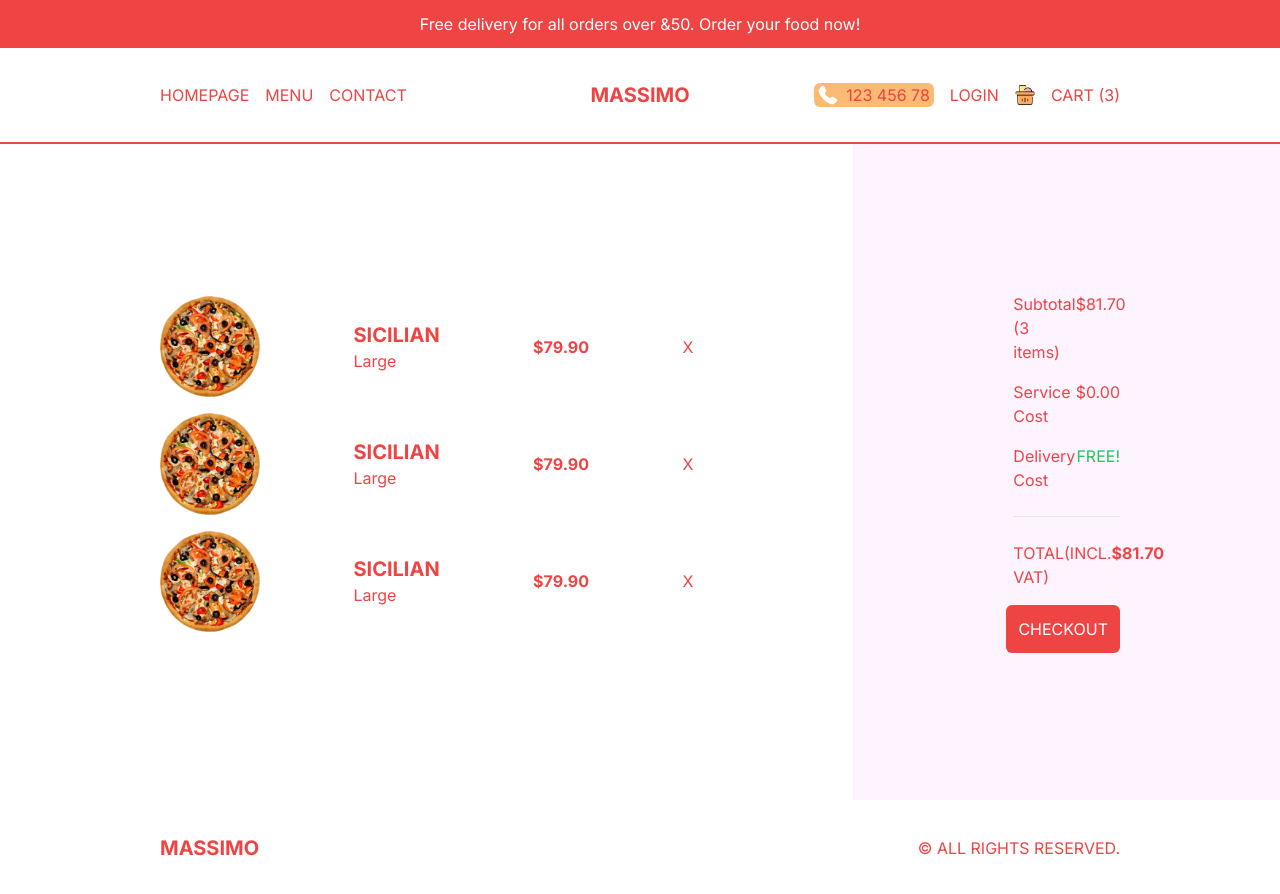
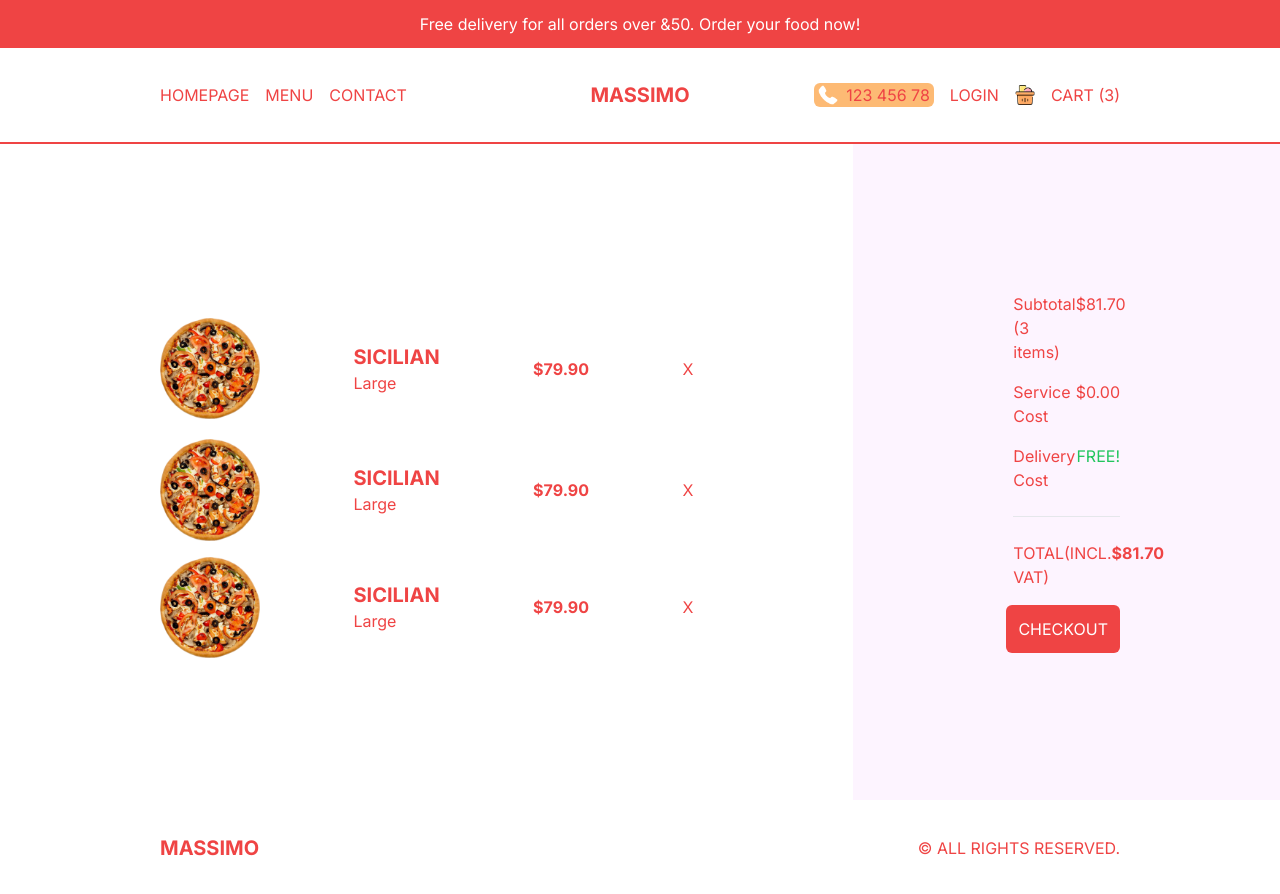
Before and after one commit to ssr0016/Restaurant-Food-Delivery-App-Design, a Next.js app: page /cart in a window 1280 px wide. Built offline with nearby package versions, Linux system fonts and the light colour scheme.

Commit message:
Fixing some bugs in my cart

```diff
--- a/src/app/cart/page.tsx
+++ b/src/app/cart/page.tsx
@@ -5,9 +5,9 @@ const CartPage = () => {
   return (
     <div className="h-[calc(100vh-6rem)] md:h-[calc(100vh-9rem)] flex flex-col text-red-500 lg:flex-row">
       {/* PRODUCTS CONTAINER */}
-      <div className="h-1/2 p-4 flex flex-col justify-center overflow-scroll lg:h-full lg:w-2/3 2xl:w-1/2 lg:px-20 xl:px-40">
+      <div className="h-full p-4 flex flex-col justify-center overflow-scroll lg:h-full lg:w-2/3 2xl:w-1/2 lg:px-20 xl:px-40">
         {/* SINGLE ITEM */}
-        <div className="flex items-center justify-between mb-4">
+        <div className="flex items-center justify-between mb-5 mt-12">
           <Image src="/temporary/p1.png" alt="" width={100} height={100}  />
           <div className="">
             <h1 className="uppercase text-xl font-bold">sicilian</h1>
```
